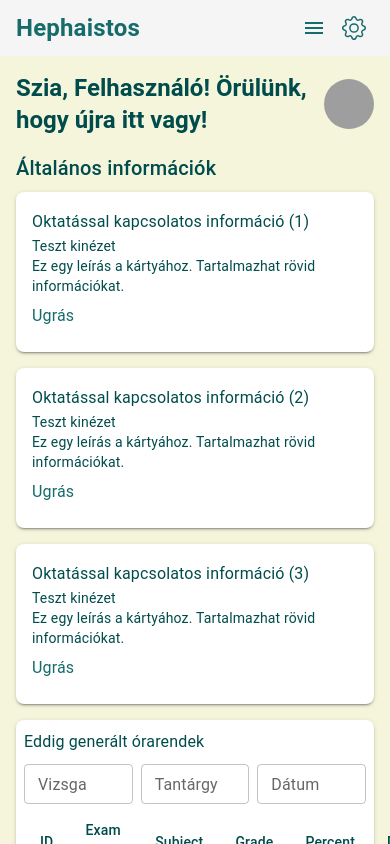
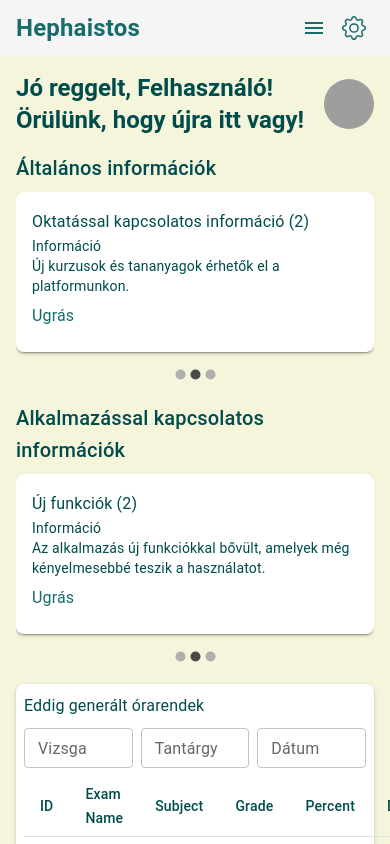
Before and after one commit to BBenc3/Hephaistos-frontend, a React (Create React App) app: page /testpage in a window 390 px wide. Built offline with nearby package versions, Linux system fonts and the light colour scheme; grey boxes are pictures that could not be loaded.

Commit message:
Refactor: Update UserProfile to remove default phone number and enhance TestPage with dynamic greetings and carousel for information display

```diff
--- a/src/pages/UserProfile.jsx
+++ b/src/pages/UserProfile.jsx
@@ -33,7 +33,7 @@ const UserProfile = () => {
   const [email, setEmail] = useState(user?.email || '');
   const [password, setPassword] = useState('');
   const [confirmPassword, setConfirmPassword] = useState('');
-  const [phone, setPhone] = useState(user?.phoneNumber || '+36');
+  const [phone, setPhone] = useState(user?.phoneNumber || '');
   const [birthPlace, setBirthPlace] = useState(user?.userdata?.birthPlace || '');
   const [birthDate, setBirthDate] = useState(user?.userdata?.birthDate || '');
   const [address, setAddress] = useState(user?.userdata?.address || '');
--- a/src/pages/testpage.jsx
+++ b/src/pages/testpage.jsx
@@ -2,17 +2,68 @@ import React from 'react';
 import { Box, Typography, Card, CardContent, Link, Avatar, Grid, TextField, Table, TableBody, TableCell, TableHead, TableRow, Paper } from '@mui/material';
 import { useTheme } from '@mui/material/styles';
 import useUserData from '../hooks/useUserData';
+import Carousel from 'react-material-ui-carousel';
 
 const TestPage = () => {
   const theme = useTheme();
   const { user } = useUserData();
   const userName = user?.username || "Felhasználó"; // Fetch the user's name dynamically
 
+  const getGreeting = () => {
+    const currentHour = new Date().getHours();
+    if (currentHour < 12) {
+      // Morning: 00:00 - 11:59
+      return "Jó reggelt";
+    } else if (currentHour < 18) {
+      // Afternoon: 12:00 - 17:59
+      return "Jó napot";
+    } else {
+      // Evening: 18:00 - 23:59
+      return "Jó estét";
+    }
+  };
+
+  const educationInfo = [
+    {
+      title: "Oktatással kapcsolatos információ (1)",
+      description: "Az oktatási rendszerünk folyamatosan fejlődik, hogy a legjobb tanulási élményt nyújtsa.",
+      link: "#"
+    },
+    {
+      title: "Oktatással kapcsolatos információ (2)",
+      description: "Új kurzusok és tananyagok érhetők el a platformunkon.",
+      link: "#"
+    },
+    {
+      title: "Oktatással kapcsolatos információ (3)",
+      description: "Vegyél részt interaktív webináriumainkon és workshopjainkon.",
+      link: "#"
+    }
+  ];
+
+  const appInfo = [
+    {
+      title: "Karbantartás várható (1)",
+      description: "2025. Január 31-én karbantartás várható az alkalmazásban. A karbantartás során az alkalmazás nem lesz elérhető.",
+      link: "#"
+    },
+    {
+      title: "Új funkciók (2)",
+      description: "Az alkalmazás új funkciókkal bővült, amelyek még kényelmesebbé teszik a használatot.",
+      link: "#"
+    },
+    {
+      title: "Felhasználói visszajelzések (3)",
+      description: "Köszönjük a visszajelzéseket! Folyamatosan dolgozunk az alkalmazás fejlesztésén.",
+      link: "#"
+    }
+  ];
+
   return (
     <Box sx={{ backgroundColor: '#F5F5DC', minHeight: '100vh', padding: 2 }}>
       <Box sx={{ display: 'flex', justifyContent: 'space-between', alignItems: 'center', mb: 2 }}>
         <Typography variant="h5" sx={{ fontWeight: 'bold' }}>
-          Szia, {userName}! Örülünk, hogy újra itt vagy!
+          {getGreeting()}, {userName}! Örülünk, hogy újra itt vagy!
         </Typography>
         <Avatar src="/path/to/profile.jpg" alt="Profile Picture" sx={{ width: 50, height: 50 }} />
       </Box>
@@ -21,24 +72,44 @@ const TestPage = () => {
         <Typography variant="h6" sx={{ mb: 1 }}>
           Általános információk
         </Typography>
-        <Grid container spacing={2}>
-          {[1, 2, 3].map((item) => (
-            <Grid item xs={12} sm={4} key={item}>
-              <Card sx={{ borderRadius: 2, boxShadow: 2, backgroundColor: '#FFFFFF' }}>
+        <Carousel>
+          {educationInfo.map((info, index) => (
+            <Card key={index} sx={{ borderRadius: 2, boxShadow: 2, backgroundColor: '#FFFFFF' }}>
               <CardContent>
-                  <Typography variant="subtitle1">Oktatással kapcsolatos információ ({item})</Typography>
-                  <Typography variant="body2">Teszt kinézet</Typography>
+                <Typography variant="subtitle1">{info.title}</Typography>
+                <Typography variant="body2">Információ</Typography>
                 <Typography variant="body2" sx={{ mb: 1 }}>
-                    Ez egy leírás a kártyához. Tartalmazhat rövid információkat.
+                  {info.description}
                 </Typography>
-                  <Link href="#" underline="hover">
+                <Link href={info.link} underline="hover">
                   Ugrás
                 </Link>
               </CardContent>
             </Card>
-            </Grid>
           ))}
-        </Grid>
+        </Carousel>
+      </Box>
+
+      <Box sx={{ mb: 2 }}>
+        <Typography variant="h6" sx={{ mb: 1 }}>
+          Alkalmazással kapcsolatos információk
+        </Typography>
+        <Carousel>
+          {appInfo.map((info, index) => (
+            <Card key={index} sx={{ borderRadius: 2, boxShadow: 2, backgroundColor: '#FFFFFF' }}>
+              <CardContent>
+                <Typography variant="subtitle1">{info.title}</Typography>
+                <Typography variant="body2">Információ</Typography>
+                <Typography variant="body2" sx={{ mb: 1 }}>
+                  {info.description}
+                </Typography>
+                <Link href={info.link} underline="hover">
+                  Ugrás
+                </Link>
+              </CardContent>
+            </Card>
+          ))}
+        </Carousel>
       </Box>
 
       <Grid container spacing={2}>
@@ -83,7 +154,7 @@ const TestPage = () => {
         <Grid item xs={12} md={4}>
           <Card sx={{ borderRadius: 2, boxShadow: 2, p: 1, backgroundColor: '#FFFFFF' }}>
             <CardContent>
-              <Typography variant="subtitle1">Teszt kinézet</Typography>
+              <Typography variant="subtitle1">Információ</Typography>
               <Typography variant="body2" sx={{ mb: 1 }}>
                 Ez egy leírás a kártyához. Tartalmazhat rövid információkat.
               </Typography>
```
Lines whose indentation alone changed are shown as unchanged.
